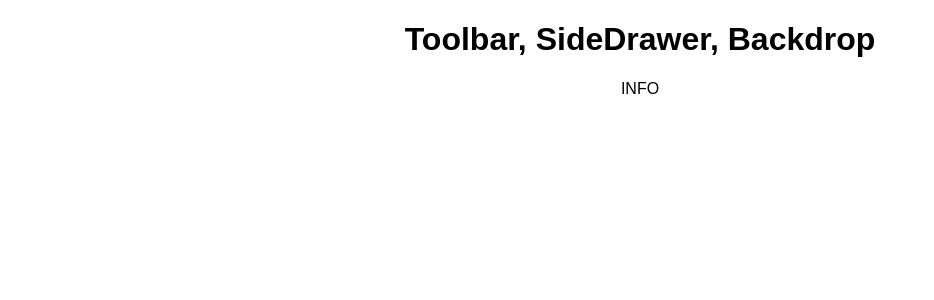
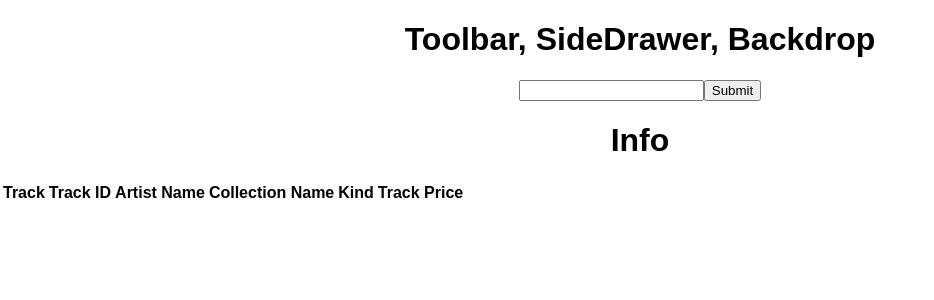
Before and after one commit to DavTho1983/SongSearch, a React app: page /info in a window 1280 px wide. Shown: the top 300 px of the page, without its empty margins (0-934 px from the left). Built offline with nearby package versions, Linux system fonts and the light colour scheme; a web font is replaced by a local one.

Commit message:
basic functionality completed

```diff
--- a/src/App.js
+++ b/src/App.js
@@ -1,5 +1,5 @@
 import React, { Component } from "react";
-import { BrowserRouter } from "react-router-dom";
+import { Route } from "react-router-dom";
 
 import Layout from "./components/Layout/Layout";
 import SongFinder from "./containers/SongFinder/SongFinder";
@@ -9,13 +9,11 @@ import "./App.css";
 class App extends Component {
   render() {
     return (
-      <BrowserRouter>
-        <div className="App">
-          <Layout>
-            <SongFinder />
-          </Layout>
-        </div>
-      </BrowserRouter>
+      <div className="App">
+        <Layout>
+          <Route path="/" component={SongFinder} />
+        </Layout>
+      </div>
     );
   }
 }
--- a/src/components/PanelSearchResults/PanelSearchResults.js
+++ b/src/components/PanelSearchResults/PanelSearchResults.js
@@ -1,16 +1,34 @@
 import React, { Component } from "react";
 import axios from "axios";
+import { Route, Switch, withRouter } from "react-router-dom";
 
+import Auxilliary from "../../hoc/Auxilliary";
 import SearchResult from "../SearchResult/SearchResult";
+import SongInfo from "../../containers/SongInfo/SongInfo";
 
 class PanelSearchResults extends Component {
   state = {
-    searchResults: []
+    searchResults: [],
+    searchResult: {
+      id: null,
+      artistId: null,
+      artistName: "",
+      track: "",
+      collectionName: "",
+      kind: "",
+      trackPrice: null
+    }
   };
 
-  componentDidMount() {
+  constructor() {
+    super();
+    this.resultSelectedHandler = this.resultSelectedHandler.bind(this);
+  }
+
+  componentDidUpdate() {
+    const searchQuery = "/search?term=" + this.props.search;
     axios
-      .get("/search?term=Radiohead")
+      .get(searchQuery)
       .then(response => {
         this.setState({ searchResults: response.data.results });
         console.log(response.data);
@@ -20,8 +38,28 @@ class PanelSearchResults extends Component {
       });
   }
 
-  resultSelectedHandler(id) {
-    console.log(id);
+  resultSelectedHandler(
+    id,
+    artistName,
+    track,
+    collectionName,
+    kind,
+    trackPrice
+  ) {
+    const queryParams = id;
+    let path = "/info";
+    this.props.history.push({
+      pathname: path,
+      search: "?" + queryParams
+    });
+    const searchResult = { ...this.state.searchResult };
+    searchResult.id = id;
+    searchResult.artistName = artistName;
+    searchResult.track = track;
+    searchResult.collectionName = collectionName;
+    searchResult.kind = kind;
+    searchResult.trackPrice = trackPrice;
+    this.setState({ searchResult });
   }
 
   render() {
@@ -33,11 +71,27 @@ class PanelSearchResults extends Component {
           artist={searchResult.artistName}
           track={searchResult.trackName}
           album={searchResult.collectionName}
-          clicked={() => this.resultSelectedHandler(searchResult.trackId)}
+          clicked={() =>
+            this.resultSelectedHandler(
+              searchResult.trackId,
+              searchResult.artistName,
+              searchResult.trackName,
+              searchResult.collectionName,
+              searchResult.kind,
+              searchResult.trackPrice
+            )
+          }
         />
       );
     });
     return (
+      <Switch>
+        <Route
+          path="/"
+          exact
+          render={() => (
+            <Auxilliary>
+              <h1>SEARCH {this.props.search}</h1>
               <table>
                 <thead>
                   <tr>
@@ -48,8 +102,28 @@ class PanelSearchResults extends Component {
                 </thead>
                 <tbody>{results}</tbody>
               </table>
+            </Auxilliary>
+          )}
+        />
+        <Route
+          path="/info"
+          render={props => (
+            <Auxilliary>
+              <h1>Info</h1>
+              <SongInfo
+                id={this.state.searchResult.id}
+                artistName={this.state.searchResult.artistName}
+                track={this.state.searchResult.track}
+                collectionName={this.state.searchResult.collectionName}
+                kind={this.state.searchResult.kind}
+                trackPrice={this.state.searchResult.trackPrice}
+              />
+            </Auxilliary>
+          )}
+        />
+      </Switch>
     );
   }
 }
 
-export default PanelSearchResults;
+export default withRouter(PanelSearchResults);
--- a/src/containers/SongFinder/SongFinder.js
+++ b/src/containers/SongFinder/SongFinder.js
@@ -1,34 +1,46 @@
 import React, { Component } from "react";
 import PanelSearchResults from "../../components/PanelSearchResults/PanelSearchResults";
-import { Route } from "react-router-dom";
 
 import Auxilliary from "../../hoc/Auxilliary";
 
 class SongFinder extends Component {
+  state = {
+    searchValue: "",
+    finalSearchValue: ""
+  };
+
+  constructor() {
+    super();
+    this.submitQueryHandler = this.submitQueryHandler.bind(this);
+  }
+
+  updateInputValue(evt) {
+    this.setState({
+      searchValue: evt.target.value
+    });
+    console.log(this.state.searchValue);
+  }
+
+  submitQueryHandler() {
+    console.log(this.state.finalSearchValue);
+    this.setState({
+      finalSearchValue: this.state.searchValue
+    });
+  }
+
   render() {
     return (
       <Auxilliary>
-        <Route
-          path="/"
-          exact
-          render={() => (
-            <Auxilliary>
-              <div>Input Component</div>
-              <div>Submit Button Component</div>
-              <PanelSearchResults />
-            </Auxilliary>
-          )}
-        />
-        <Route
-          path="/info"
-          exact
-          render={() => (
-            <Auxilliary>
-              <div>INFO</div>
-              <div></div>
-            </Auxilliary>
-          )}
-        />
+        <div>
+          <input
+            value={this.state.searchValue}
+            onChange={evt => this.updateInputValue(evt)}
+          />
+          <button type="submit" onClick={this.submitQueryHandler}>
+            Submit
+          </button>
+        </div>
+        <PanelSearchResults search={this.state.finalSearchValue} />
       </Auxilliary>
     );
   }
--- /dev/null
+++ b/src/containers/SongInfo/SongInfo.js
@@ -0,0 +1,41 @@
+import React, { Component } from "react";
+
+class SongInfo extends Component {
+  state = {
+    trackId: null
+  };
+
+  componentDidMount() {
+    // const query = new URLSearchParams(this.props.location.search);
+    // const trackId = query.entries();
+    console.log("PROPS", this.props);
+  }
+  render() {
+    return (
+      <table>
+        <thead>
+          <tr>
+            <th>Track</th>
+            <th>Track ID</th>
+            <th>Artist Name</th>
+            <th>Collection Name</th>
+            <th>Kind</th>
+            <th>Track Price</th>
+          </tr>
+        </thead>
+        <tbody>
+          <tr>
+            <td>{this.props.track}</td>
+            <td>{this.props.id}</td>
+            <td>{this.props.artistName}</td>
+            <td>{this.props.collectionName}</td>
+            <td>{this.props.kind}</td>
+            <td>{this.props.trackPrice}</td>
+          </tr>
+        </tbody>
+      </table>
+    );
+  }
+}
+
+export default SongInfo;
--- a/src/index.js
+++ b/src/index.js
@@ -1,13 +1,21 @@
-import React from 'react';
-import ReactDOM from 'react-dom';
-import './index.css';
-import App from './App';
-import * as serviceWorker from './serviceWorker';
+import React from "react";
+import ReactDOM from "react-dom";
+import { BrowserRouter } from "react-router-dom";
 
-import axios from 'axios';
+import "./index.css";
+import App from "./App";
+import * as serviceWorker from "./serviceWorker";
+
+import axios from "axios";
 
 axios.defaults.baseURL = "https://itunes.apple.com";
 
-ReactDOM.render( < App / > , document.getElementById('root'));
+const app = (
+  <BrowserRouter>
+    <App />
+  </BrowserRouter>
+);
+
+ReactDOM.render(app, document.getElementById("root"));
 
 serviceWorker.unregister();
```
Also changed, not shown: src/components/InputSearch/InputSearch.js (deleted, +0 -46 lines), src/components/ButtonSearch/ButtonSearch.js (deleted). Lines whose indentation alone changed are shown as unchanged.
